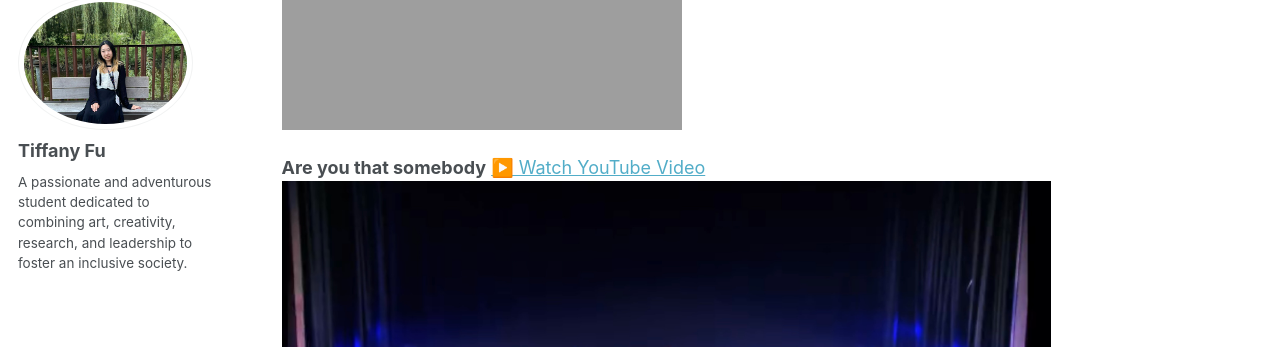
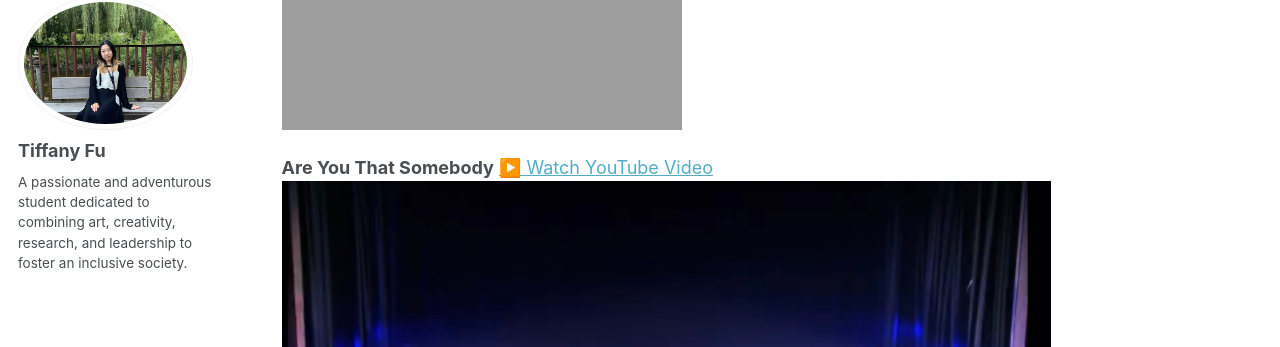
Before and after one commit to TiffanyJTFu/TiffanyTestWeb, a Jekyll site: the page built from _talks/DanceStagePerformances.md, in a window 1280 px wide and 900 px high, scrolled down 5615 px. Shown: the part 103-450 px from the top of the window. Built offline with Jekyll 4.4.1, drawn with Linux system fonts in a browser that asks for light colours; a script that is not in the unit is left out.

```diff
--- a/_talks/DanceStagePerformances.md
+++ b/_talks/DanceStagePerformances.md
@@ -78,6 +78,6 @@ location: "Toronto, Canada"
 <br>![Dance10](https://www.tiffu.ca/images/audance3.PNG)
 
 
-**Are you that somebody**
+**Are You That Somebody**
 <a href="https://youtu.be/-5U3fKKlsSs" target="_blank" rel="noopener">▶️ Watch YouTube Video</a>
 <br>![Dance10](https://www.tiffu.ca/images/audance1.jpg)
```
